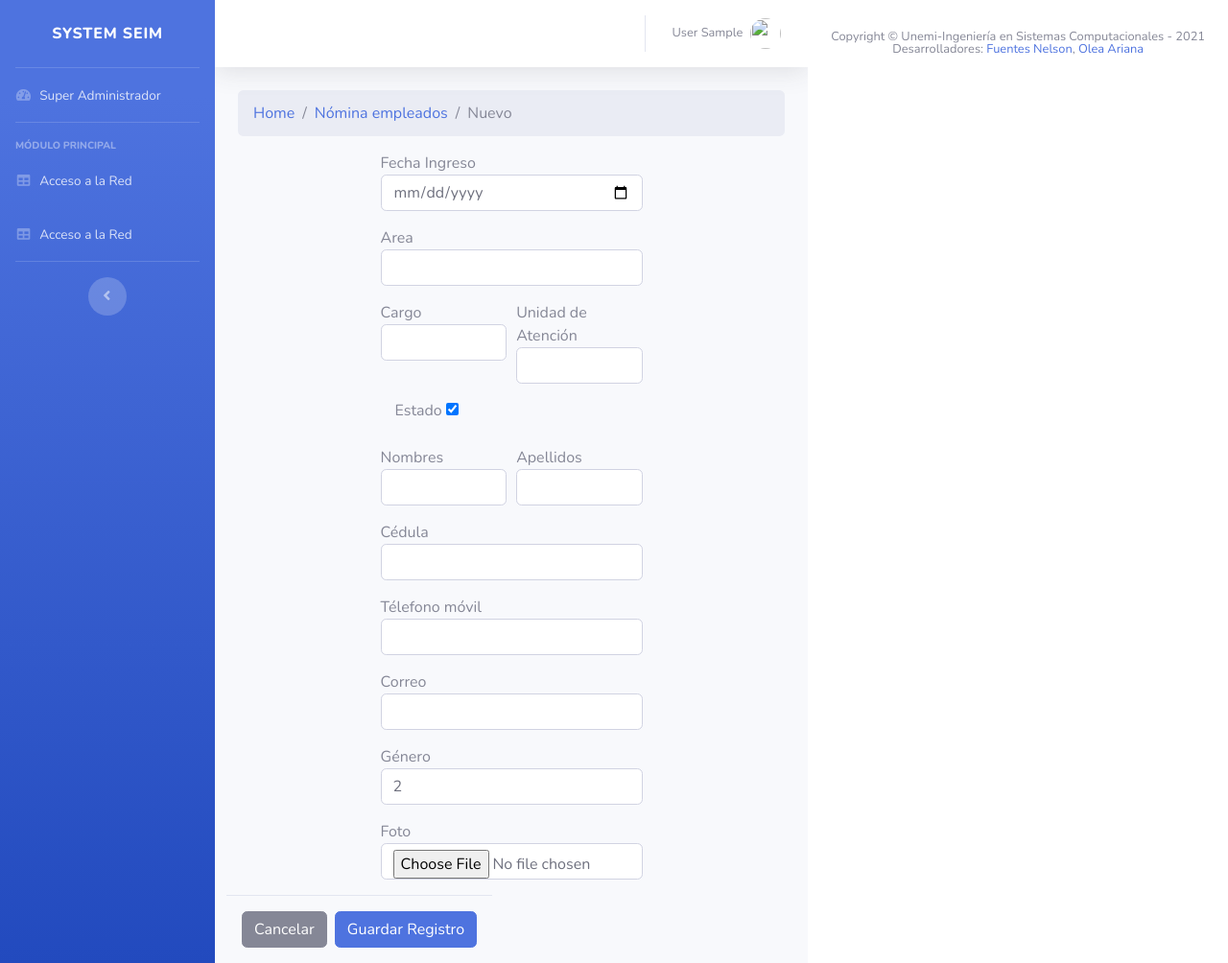
After one commit to KevinPeraltaF/SofwareMies, a Django app: page /Empleado/Crear in a window 1280 px wide. The commit adds this page. Shown: the whole page at 96% size. Run offline with Django 3.2, Linux system fonts and the light colour scheme; the visitor is signed in with stand-in values (Sample User, id 1); some libraries are stand-ins or nearby versions.

Commit message:
se realizaron cambios en app Empleado

```diff
--- a/mies/actividad/models.py
+++ b/mies/actividad/models.py
@@ -73,8 +73,8 @@ class ActividadDetalle(models.Model):
     class Meta:
         """Meta definition for ActividadDetalle."""
 
-        verbose_name = 'ActividadDetalle'
-        verbose_name_plural = 'ActividadDetalles'
+        verbose_name = 'Actividad Detalle'
+        verbose_name_plural = 'Actividad Detalles'
 
     def __int__(self):
         """Unicode representation of ActividadDetalle."""
--- a/mies/empleado/admin.py
+++ b/mies/empleado/admin.py
@@ -51,10 +51,10 @@ class EmpleadoAdmin(admin.ModelAdmin):
             "fields":(
                 'nombres',
                 'apellidos',
-                'genero',
-                'correo',
                 'cedula',
                 'telefono',
+                'correo',
+                'genero',
                 'foto',
 
             )
--- /dev/null
+++ b/mies/empleado/forms.py
@@ -0,0 +1,158 @@
+from django import forms
+from .models import Empleado, Area, Cargo, UnidadAtencion
+
+
+class EmpleadoForm(forms.ModelForm):
+    """Form definition for Empleado."""
+    class Meta:
+        """Meta definition for Empleadoform."""
+
+        model= Empleado
+
+        fields = (
+            'fecha',
+            'area',
+            'cargo',
+            'unidadAtencion',
+            'estado',
+            'nombres',
+            'apellidos',
+            'genero',
+            'correo',
+            'cedula',
+            'telefono',
+            'foto',)
+
+        widgets = {
+            'fecha': forms.TextInput(
+                attrs={
+                    'type':'date',
+                    'class': 'form-control'
+                }
+            ),
+            'area' : forms.TextInput(
+                attrs={
+                    'type': 'Select',
+                    'class': 'form-control'
+                }
+            ),
+            'cargo' : forms.TextInput(
+                attrs={
+                    'type': 'Select',
+                    'class': 'form-control'
+                }
+            ),
+            'unidadAtencion' : forms.TextInput(
+                attrs={
+                    'type': 'Select',
+                    'class': 'form-control'
+                }
+            ),
+            'estado': forms.TextInput(
+                attrs={
+                    'type':'checkbox',
+                    'class': 'form-group ',
+                    'checked':'True',
+                }
+            ),
+            'nombres': forms.TextInput(
+                attrs={
+                    'class': 'form-control'
+                }
+            ),
+            'apellidos': forms.TextInput(
+                attrs={
+                    'class': 'form-control'
+                }
+            ),
+            'genero' : forms.TextInput(
+                attrs={
+                    'type': 'Select',
+                    'class': 'form-control'
+                }
+            ),
+            'correo': forms.EmailInput(
+                attrs={
+                    'class': 'form-control'
+                }
+            ),
+            'cedula': forms.TextInput(
+                attrs={
+                    'class': 'form-control'
+                }
+            ),
+            'telefono': forms.TextInput(
+                attrs={
+                    'class': 'form-control'
+                }
+            ),
+            'foto': forms.ClearableFileInput(
+                attrs={
+                    #'type': 'Select',
+                    'class': 'form-control'
+                }
+            ),
+            }
+
+class AreaForm(forms.ModelForm):
+
+    class Meta:
+
+        model = Area
+
+        fields = (
+            'descripcion',
+            'distrito',)
+
+        widgets = {
+            'distrito' : forms.TextInput(
+                attrs={
+                    'type': 'Select',
+                    'class': 'form-control'
+                }
+            ),
+            'descripcion' : forms.TextInput(
+                attrs={
+                    'class': 'form-control'
+                }
+            ),
+        }
+
+class CargoForm(forms.ModelForm):
+
+     class Meta:
+
+        model = Cargo
+
+        fields = (
+            'descripcion',)
+
+        widgets = {
+            'descripcion' : forms.TextInput(
+                attrs={
+                    'class': 'form-control'
+                }
+            ),
+        }
+
+class UnidadAtencionForm(forms.ModelForm):
+     class Meta:
+
+        model = UnidadAtencion
+
+        fields = (
+            'descripcion',
+            'codigo',)
+
+        widgets = {
+            'descripcion' : forms.TextInput(
+                attrs={
+                    'class': 'form-control'
+                }
+            ),
+            'codigo' : forms.TextInput(
+                attrs={
+                    'class': 'form-control'
+                }
+            ),
+        }
--- a/mies/empleado/models.py
+++ b/mies/empleado/models.py
@@ -78,7 +78,7 @@ class Empleado(models.Model):
     ('1', 'MASCULINO'),
     ('2', 'FEMENINO'),
     ('3', 'GLBTI'),]
-    genero = models.CharField(max_length=1, choices=lista_genero, default='2')
+    genero = models.CharField('Género',max_length=1, choices=lista_genero, default='2')
     correo = models.EmailField('Correo', max_length=254, unique= True)
     cedula = models.CharField('Cédula', max_length=10, null=True, blank=True, unique = True)
     telefono = models.CharField('Télefono móvil', max_length=10, null=True, blank=True)
--- a/mies/empleado/views.py
+++ b/mies/empleado/views.py
@@ -1,3 +1,52 @@
 from django.shortcuts import render
+from django.urls import reverse_lazy
+from django.views.generic import ListView
+from django.views.generic.detail import DetailView
+from django.views.generic.edit import (CreateView, UpdateView, DeleteView)
+from .models import Empleado
+from .forms import EmpleadoForm
+from django.contrib.auth.decorators import login_required
+from django.utils.decorators import method_decorator
 
 # Create your views here.
+class EmpleadoListView(ListView):
+    model = Empleado
+    template_name = "empleado/empleado_listado.html"
+
+    @method_decorator(login_required)
+    def dispatch(self, *args, **kwargs):
+        return super(EmpleadoListView, self).dispatch(*args, **kwargs)
+
+class EmpleadoCreateView(CreateView):
+    model = Empleado
+    form_class = EmpleadoForm
+    template_name = "empleado/empleado_crear.html"
+    success_url = reverse_lazy('empleado_listar')
+    @method_decorator(login_required)
+    def dispatch(self, *args, **kwargs):
+        return super(EmpleadoCreateView, self).dispatch(*args, **kwargs)
+
+
+class EmpleadoDeleteView(DeleteView):
+    model = Empleado
+    template_name = "empleado/empleado_eliminar.html"
+    success_url = reverse_lazy('empleado_listar')
+    @method_decorator(login_required)
+    def dispatch(self, *args, **kwargs):
+        return super(EmpleadoDeleteView, self).dispatch(*args, **kwargs)
+
+
+class EmpleadoUpdateView(UpdateView):
+    model = Empleado
+    form_class = EmpleadoForm
+    template_name = "empleado/empleado_editar.html"
+    success_url = reverse_lazy('empleado_listar')
+    @method_decorator(login_required)
+    def dispatch(self, *args, **kwargs):
+        return super(EmpleadoUpdateView, self).dispatch(*args, **kwargs)
+
+
+class EmpleadoDetailView(DetailView):
+    model = Empleado
+    template_name = "empleado/empleado_detalle.html"
+# Create your views here.
--- a/mies/mies/urls.py
+++ b/mies/mies/urls.py
@@ -17,6 +17,7 @@ from django.contrib import admin
 from django.urls import path, include
 from usuario import views as usuario_views
 from red import views as red_views
+from empleado import views as empleado_views
 urlpatterns = [
 
     path('admin/', admin.site.urls),
@@ -28,6 +29,12 @@ urlpatterns = [
     path('AccesoRed/Editar/<pk>', red_views.AccesoRedUpdateView.as_view(), name="accesoRed_editar") ,
     path('AccesoRed/Eliminar/<pk>', red_views.AccesoRedDeleteView.as_view(), name="accesoRed_eliminar") ,
     path('AccesoRed/Detalle/<pk>', red_views.AccesoRedDetailView.as_view(), name="accesoRed_detalle") ,
+    #MODULO DE EMPLEADO
+    path('Empleado', empleado_views.EmpleadoListView.as_view(), name="empleado_listar") ,
+    path('Empleado/Crear', empleado_views.EmpleadoCreateView.as_view(), name="empleado_crear") ,
+    path('Empleado/Editar/<pk>', empleado_views.EmpleadoUpdateView.as_view(), name="empleado_editar") ,
+    path('Empleado/Eliminar/<pk>', empleado_views.EmpleadoDeleteView.as_view(), name="empleado_eliminar") ,
+    path('Empleado/Detalle/<pk>', empleado_views.EmpleadoDetailView.as_view(), name="empleado_detalle") ,
 
 ]
 
--- a/mies/templates/base_generic.html
+++ b/mies/templates/base_generic.html
@@ -57,6 +57,12 @@
             <!-- Nav Item - Help Desk -->
             <li class="nav-item">
                 <a class="nav-link" href="{% url 'accesoRed_listar' %}">
+                    <i class="fas fa-fw fa-table"></i>
+                    <span>Acceso a la Red</span></a>
+            </li>
+
+            <li class="nav-item">
+                <a class="nav-link" href="{% url 'empleado_listar' %}">
                     <i class="fas fa-fw fa-table"></i>
                     <span>Acceso a la Red</span></a>
             </li>
--- /dev/null
+++ b/mies/templates/empleado/empleado_crear.html
@@ -0,0 +1,111 @@
+{% extends 'base_generic.html' %}
+{% block title %}NUEVO EMPLEADO{% endblock %}
+
+
+{% block content_main %}
+<!-- Page Heading -->
+<nav aria-label="breadcrumb">
+    <ol class="breadcrumb">
+        <li class="breadcrumb-item"><a href="dashboard.html">Home</a></li>
+        <li class="breadcrumb-item"><a href="empleado_listar">Nómina empleados</a></li>
+        <li class="breadcrumb-item active" aria-current="page">Nuevo</li>
+    </ol>
+</nav>
+
+<div class="row">
+
+</div>
+<div class="row">
+    <div class="col-md-3"></div>
+    <div class="col-md-6">
+
+        {% if form.errors %}
+
+        <div class="alert alert-danger" role="alert">
+            <h5 class="icon fas fa-bin">Error al guardar el registro!</h5>
+            <ul>
+                {% for field in form %}
+                    {% for error in field.errors %}
+                    <li>
+                        {{error}}
+                    </li>
+                    {% endfor %}
+                {% endfor %}
+            </ul>
+
+        </div>
+        {% endif %}
+
+        <form method="post">
+            {% csrf_token %}
+
+            <div class="form-group">
+                {{form.fecha.label}}
+                {{form.fecha}}
+            </div>
+            <div class="form-group">
+                {{form.area.label}}
+                {{form.area}}
+            </div>
+            <div class="form-row">
+                <div class="form-group col-md-6">
+                    {{form.cargo.label}}
+                    {{form.cargo}}
+                </div>
+                <div class="form-group col-md-6">
+                    {{form.unidadAtencion.label}}
+                    {{form.unidadAtencion}}
+                </div>
+            </div>
+            <div class="form-row">
+                <div class="form-group">
+                    <div class="form-check">
+                        {{form.estado.label}}
+                        {{form.estado}}
+                    </div>
+                </div>
+            </div>
+            <div class="form-row">
+                <div class="form-group col-md-6">
+                    {{form.nombres.label}}
+                    {{form.nombres}}
+                </div>
+                <div class="form-group col-md-6">
+                    {{form.apellidos.label}}
+                    {{form.apellidos}}
+                </div>
+            </div>
+            <div class="form-group">
+                {{form.cedula.label}}
+                {{form.cedula}}
+            </div>
+            <div class="form-group">
+                {{form.telefono.label}}
+                {{form.telefono}}
+            </div>
+            <div class="form-group">
+                {{form.correo.label}}
+                {{form.correo}}
+            </div>
+            <div class="form-group">
+                {{form.genero.label}}
+                {{form.genero}}
+            </div>
+            <div class="form-group">
+                {{form.foto.label}}
+                {{form.foto}}
+            </div>
+
+        </div>
+
+            <fieldset class="modal-footer">
+                <a type="button" class="btn btn-secondary" href="{% url 'empleado_listar' %}">Cancelar</a>
+                <button type="submit" class="btn  btn-primary">Guardar Registro</button>
+            </fieldset>
+        </form>
+    </div>
+    <div class="col-md-3"></div>
+
+</div>
+
+{% endblock %}
```
Also changed, not shown: mies/templates/empleado/empleado_listado.html (added, +108 -0 lines), mies/red/migrations/0009_auto_20210329_0832.py (added), mies/templates/empleado/empleado_detalle.html (added), mies/templates/empleado/empleado_editar.html (added), mies/templates/empleado/empleado_eliminar.html (added).
